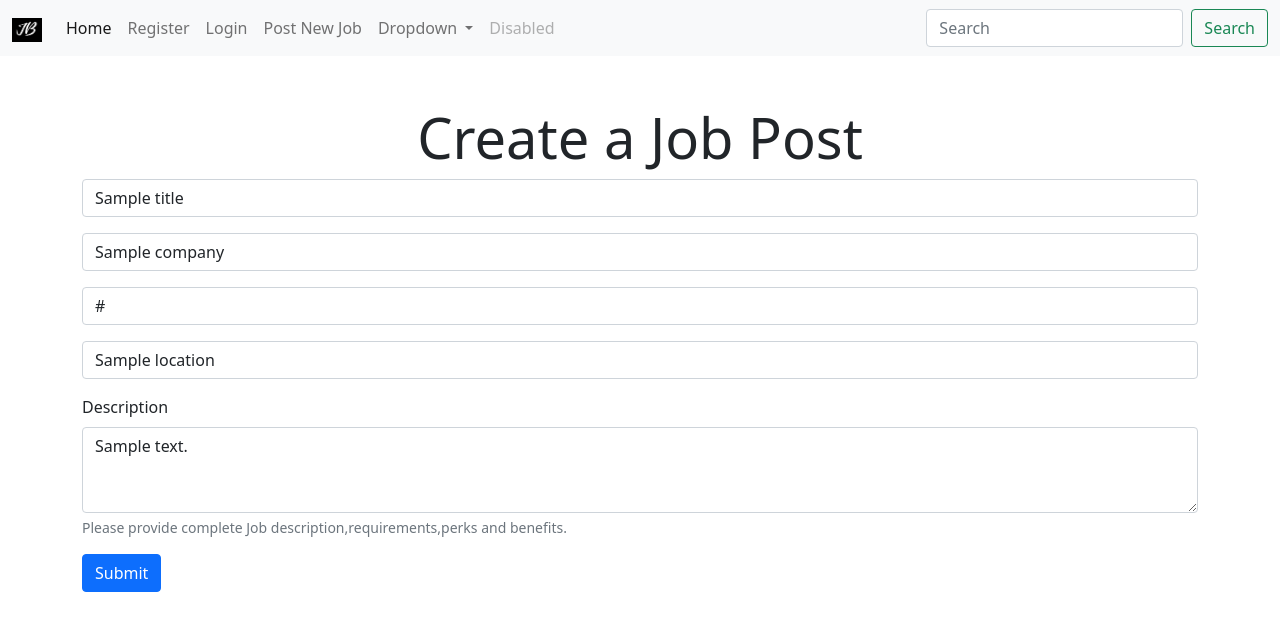
After one commit to Socheath-Horl/job_board, a FastAPI app: template backend/templates/jobs/create_job.html in a window 1280 px wide. The commit adds this page. Shown: the top 631 px of the page. Run offline with FastAPI, Linux system fonts and the light colour scheme; the template is opened without the code that fills it: most values are stand-ins (such as "Sample title", 1, 10 or a date in 2020); parts of the project's set-up code (start-up, migrations or seed data) failed here and were passed over.

Commit message:
add create job view

```diff
--- a/backend/templates/components/navbar.html
+++ b/backend/templates/components/navbar.html
@@ -16,6 +16,9 @@
         </li>
         <li class="nav-item">
           <a class="nav-link" href="/auth/login">Login</a>
+        </li>
+        <li class="nav-item">
+          <a class="nav-link" href="/post-a-job">Post New Job</a>
         </li>
         <li class="nav-item dropdown">
           <a class="nav-link dropdown-toggle" href="#" id="navbarDropdown" role="button" data-bs-toggle="dropdown" aria-expanded="false">
--- /dev/null
+++ b/backend/templates/jobs/create_job.html
@@ -0,0 +1,42 @@
+{% extends "shared/base.html" %}
+
+{% block title %}
+  <title>Create a Job Post</title>
+{% endblock %}
+
+{% block content %}
+  <div class="container">
+    <div class="row">
+      <div class="text-danger font-weight-bold">
+        {% for error in errors %}
+          <li>{{error}}</li>
+        {% endfor %}
+      </div>
+    </div>
+
+    <div class="row my-5">
+      <h3 class="text-center display-4">Create a Job Post</h3>
+      <form method="POST">
+        <div class="mb-3">
+          <input type="text" required class="form-control" name="title" value="{{title}}" placeholder="Job Title here">
+        </div>
+        <div class="mb-3">
+          <input type="text" required placeholder="Company Name e.g. Doogle" name="company" value="{{company}}" class="form-control">
+        </div>
+        <div class="mb-3">
+          <input type="text" required placeholder="Job post URL e.g. https://www.python.org/jobs/5309/" name="company_url" value="{{company_url}}" class="form-control">
+        </div>
+        <div class="mb-3">
+          <input type="text" required placeholder="Job location" name="location" value="{{location}}" class="form-control">
+        </div>
+        <div class="mb-3">
+          <label for="exampleFormControlTextarea1" class="form-label">Description</label>
+          <textarea class="form-control" required name="description" id="exampleFormControlTextarea1" rows="3">{{description}}</textarea>
+          <div id="help" class="form-text">Please provide complete Job description,requirements,perks and benefits.</div>
+
+        </div>
+        <button type="submit" class="btn btn-primary">Submit</button>
+      </form>
+    </div>
+  </div>
+  {% endblock %}
```
Also changed, not shown: backend/webapps/jobs/forms.py (added, +36 -0 lines), backend/webapps/jobs/route_jobs.py (+36 -0 lines).
